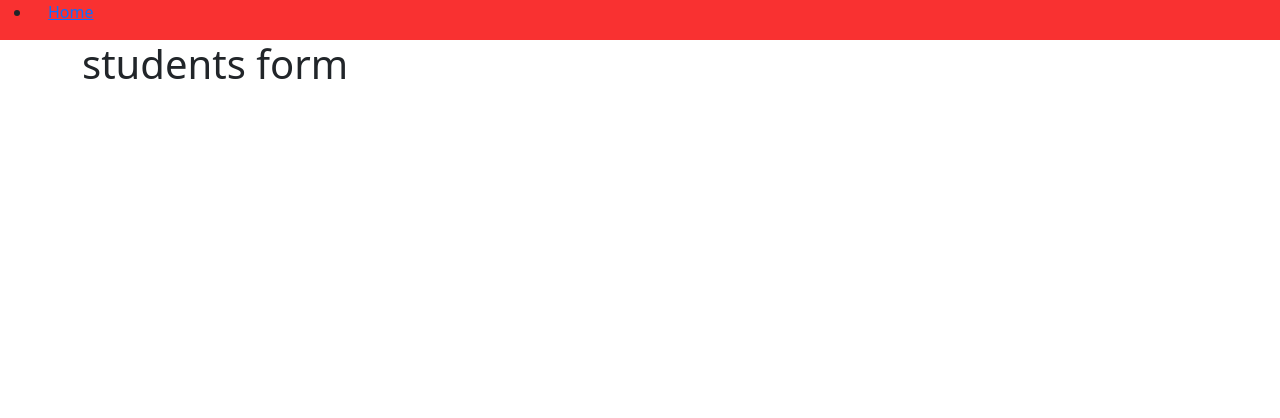
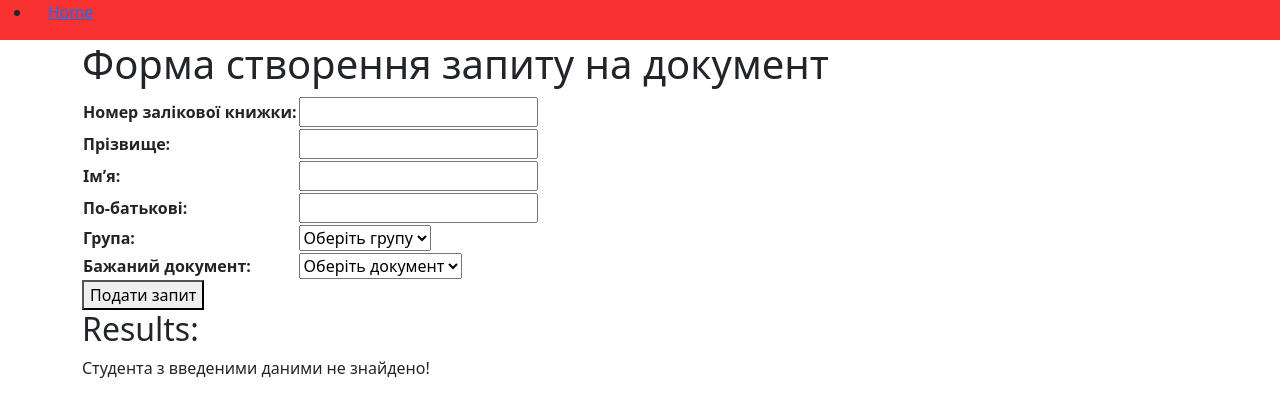
Before and after one commit to VladRaFeed/DBProject-EDekanat, a Django app: page / in a window 1280 px wide. Shown: the top 418 px of the page. Run offline with Django 5.2, Linux system fonts and the light colour scheme; data that the repository does not hold is empty; some libraries are stand-ins or nearby versions.

Commit message:
created form for creating requests for documents

```diff
--- a/EDekanat/main/forms.py
+++ b/EDekanat/main/forms.py
@@ -1,6 +1,26 @@
-# from django import forms
-# from .models import Student
-# class StudentSearchForm(forms.Form):
-#     class Meta:
-#         model = Student
-#         fields = ['zalikbook', 'first_name', 'last_name', 'middle_name', 'group', 'course', 'speciality', 'email']
+from django import forms
+from .models import Group, Document
+
+class StudentSearchForm(forms.Form):
+    zalikbook = forms.CharField(label="Номер залікової книжки")
+    last_name = forms.CharField(label="Прізвище")
+    first_name = forms.CharField(label="Ім’я")
+    middle_name = forms.CharField(label="По-батькові")
+
+    group = forms.ModelChoiceField(
+        label='Група',
+        queryset=Group.objects.all(),
+        empty_label='Оберіть групу',
+    )
+
+    requesteddocument = forms.ModelChoiceField(
+        label='Бажаний документ',
+        queryset=Document.objects.all(),
+        empty_label='Оберіть документ',
+    )
+    # course = forms.ModelChoiceField(
+    #     label='Курс',
+    #     queryset=Course.objects.all(),
+    #     empty_label='Оберіть курс',
+    # )
+    # email = forms.EmailField(required=False) — лише для повідомлень
--- a/EDekanat/main/views.py
+++ b/EDekanat/main/views.py
@@ -1,6 +1,39 @@
 from django.shortcuts import render
+from .forms import StudentSearchForm
+from .models import Student, Group, Requests
 
-namespace = 'main'
-# Create your views here.
 def students_form(request):
-    return render(request, 'main/home-form.html')
+    form = StudentSearchForm(request.POST or None)
+
+    if request.method == 'POST' and form.is_valid():
+        zalikbook = form.cleaned_data['zalikbook']
+        first_name = form.cleaned_data['first_name']
+        last_name = form.cleaned_data['last_name']
+        middle_name = form.cleaned_data['middle_name']
+        group_name = form.cleaned_data['group']
+
+        group = form.cleaned_data['group']
+        if not group:
+            form.add_error('group', 'Групу не знайдено.')
+        else:
+
+            student = Student.objects.filter(
+                zalikbook=zalikbook,
+                firstname__iexact=first_name,
+                lastname__iexact=last_name,
+                middlename=middle_name,
+                groupid=group
+            ).first()
+
+            if student:
+                requested_document = form.cleaned_data['requesteddocument']
+                Requests.objects.create(
+                    student=student,
+                    requested_document=requested_document
+                )
+                return render(request, 'main/home-form.html', {
+                    'form': form,
+                    'student': student
+                })
+
+    return render(request, 'main/home-form.html', {'form': form})
--- a/EDekanat/templates/main/home-form.html
+++ b/EDekanat/templates/main/home-form.html
@@ -1,10 +1,25 @@
 {% extends 'base.html' %}
 
-{% block title %} Students form {% endblock title%}
+{% block title %}Students Form{% endblock title %}
 
 {% block content %}
-    <h1>students form</h1>
-    <form action='' method='post'>
+  <h1>Форма створення запиту на документ</h1>
 
-    </form>
+  <form method="post">
+    {% csrf_token %}
+    <table>
+      {{ form.as_table }}
+    </table>
+    <button type="submit">Подати запит</button>
+  </form>
+
+    {% if student %}
+        <h2>Results:</h2>
+        <p>{{ student.firstname }} {{ student.middlename }} {{ student.lastname }} знайдено!</p>
+        <p>Запит подано!</p>
+    {% else %}
+        <h2>Results:</h2>
+        <p>Студента з введеними даними не знайдено!</p>
+    {% endif %}
+
 {% endblock content %}
```
